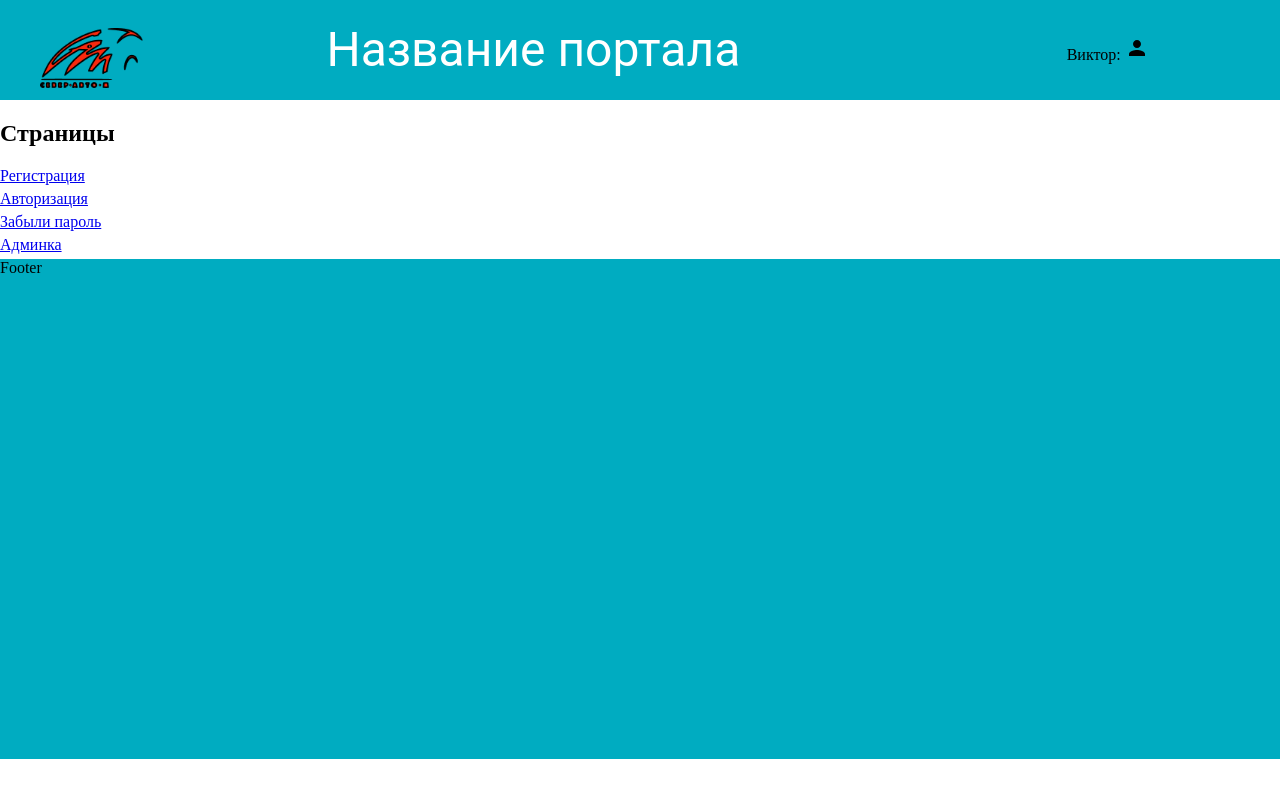
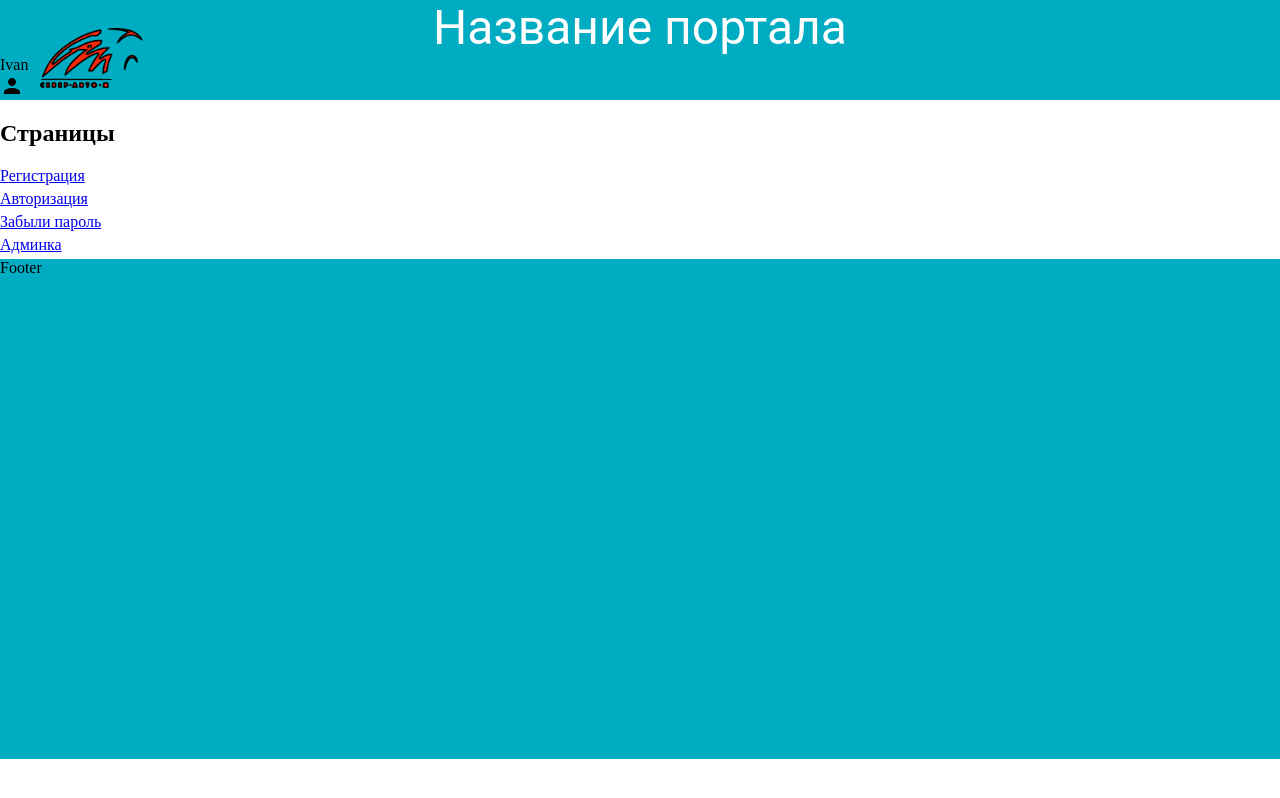
Before and after one commit to devilar/severauto, a React app: page / in a window 1280 px wide. Built offline with nearby package versions, Linux system fonts and the light colour scheme.

Commit message:
new changes

```diff
--- a/src/components/Header/Header.tsx
+++ b/src/components/Header/Header.tsx
@@ -16,8 +16,8 @@ const Header = ({...props}) => {
     <Grid className='header' container height='100px' alignItems='center' {...props}>
 
       <div className='logo'><Link to='/'><Image height='60px' src={logo}/></Link></div>
-      <Grid spacing={0} item xs={10}><Typography align='center' component="h2" variant="h3" color="white">Название портала</Typography></Grid>
-      <Grid spacing={0} item xs={2}><HeaderProfile/></Grid>
+      <Grid spacing={0} item xs={12}><Typography align='center' component="h2" variant="h3" color="white">Название портала</Typography></Grid>
+      <HeaderProfile/>
 
     </Grid>
   );
--- a/src/components/HeaderProfile/Test.tsx
+++ b/src/components/HeaderProfile/Test.tsx
@@ -27,11 +27,12 @@ export default function ClickAway() {
     bgcolor: 'background.paper',
   };
 
+  const person = "Ivan";
   return (
     <ClickAwayListener onClickAway={handleClickAway}>
       <Box sx={{ position: 'relative' }}>
-        <div onClick={handleClick}>
-         Виктор: <PersonIcon/>
+        <div className='person_inner' onClick={handleClick}>
+          <div>{person}</div><PersonIcon/>
         </div>
         {open ? (
           <Box sx={styles}>
--- /dev/null
+++ b/src/components/HeaderProfile/headerProfile.scss
@@ -0,0 +1,10 @@
+.person_inner {
+  display: flex;
+  justify-content: center;
+  align-items: center;
+}
+
+.HeaderProfile_container {
+  position: absolute;
+  right: 20px;
+}
```
